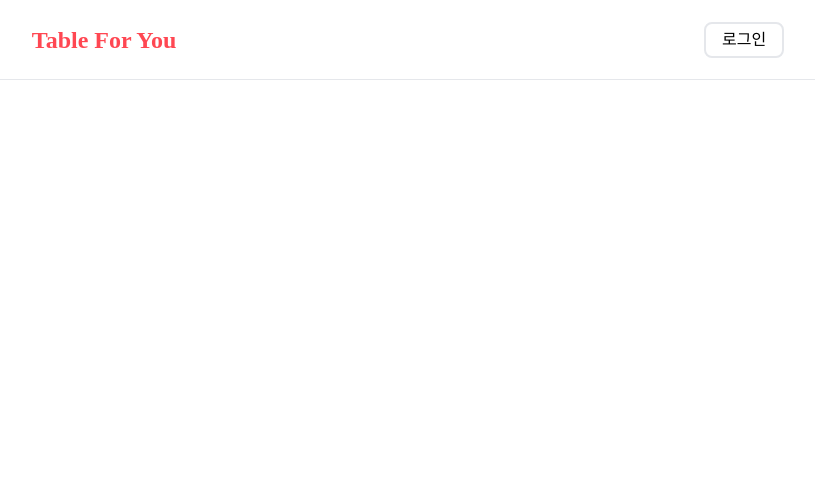
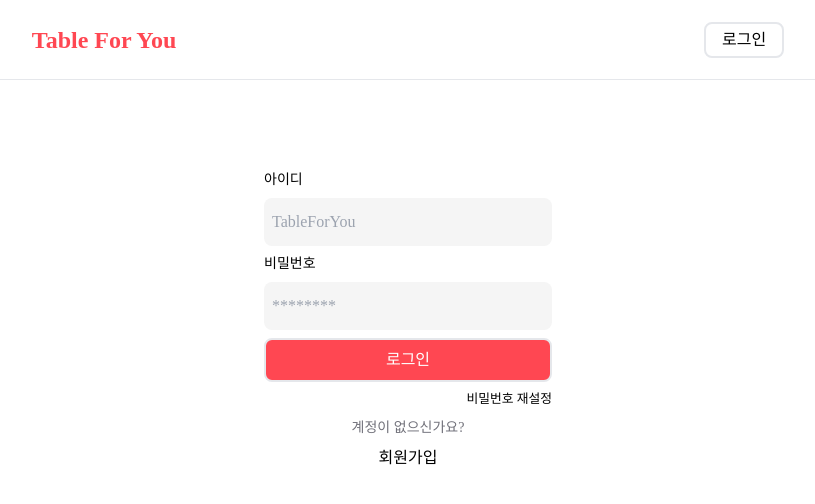
Before and after one commit to table-for-you/frontend, a React (Vite) app: page / in a window 1280 px wide. Shown: the top 504 px of the page, without its empty margins (232-1047 px from the left). Built offline with nearby package versions, Linux system fonts and the light colour scheme; a web font is replaced by a local one.

Commit message:
add - 로그인 페이지 1차

```diff
--- a/package.json
+++ b/package.json
@@ -13,6 +13,7 @@
     "lodash": "^4.17.21",
     "react": "^18.2.0",
     "react-dom": "^18.2.0",
+    "react-hook-form": "^7.52.1",
     "react-router-dom": "^6.24.1"
   },
   "devDependencies": {
--- a/src/App.jsx
+++ b/src/App.jsx
@@ -1,11 +1,12 @@
 import Header from "./components/Header"
+import Login from "./pages/Login"
 import { BrowserRouter, Routes, Route } from 'react-router-dom'
 
 function App() {
 
   return (
     <>
-      <Header/>
+      <Login />
     </>
   )
 }
--- a/src/constants/style.js
+++ b/src/constants/style.js
@@ -1,2 +1,2 @@
-export const tomatoBtn = "";
+export const tomatoBtn = "border-2 rounded-lg py-2 text-white bg-tomato-color hover:bg-tomato-color-hover active:bg-tomato-color-active";
 export const btn = "border-2 rounded-lg px-4 py-1 hover:bg-gray-100 active:bg-gray-200 cursor-pointer";
--- a/src/index.css
+++ b/src/index.css
@@ -7,8 +7,8 @@
 
 :root {
     --tomato-color: #FF4752;
-    --tomato-color-hover: #E03D47;
-    --tomato-color-active: #C53641;
+    --tomato-color-hover: #fb3339; /* 덜 어두운 색상 */
+    --tomato-color-active: #f91a22; /* 덜 어두운 색상 */
 }
 
 
--- /dev/null
+++ b/src/pages/Login.jsx
@@ -0,0 +1,50 @@
+import { useForm } from "react-hook-form";
+import Header from "../components/Header";
+import { tomatoBtn } from "../constants/style"
+
+
+export default function Login() {
+    const { register, handleSubmit, formState: { isSubmitting, isSubmitted, errors } } = useForm()
+
+    return (
+        <>
+            <Header />
+            <div className="grid place-items-center h-[calc(100vh-20rem)]">
+                <form className="flex flex-col gap-2 w-1/4 px-4" onSubmit={handleSubmit((data) => alert(JSON.stringify(data)))}>
+                    <label className="text-sm cursor-pointer" htmlFor="id">아이디</label>
+                    <input
+                        className="border-1 px-2 py-3 rounded-lg bg-neutral-100 "
+                        id="id"
+                        type="text"
+                        placeholder="TableForYou"
+                        {...register("id", {
+                            required: "아이디는 필수 입력입니다."
+                        })}
+                    />
+                    {errors.id && <small className="text-red-500">{errors.id.message}</small>}
+                    <label className="text-sm cursor-pointer" htmlFor="password">비밀번호</label>
+                    <input
+                        className="border-1 px-2 py-3 rounded-lg bg-neutral-100"
+                        id="password"
+                        type="password"
+                        placeholder="********"
+                        {...register("password", {
+                            required: "비밀번호는 필수 입력입니다."
+                        })}
+                    />
+                    {errors.password && <small className="text-red-500">{errors.password.message}</small>}
+                    <button
+                        className={tomatoBtn}
+                        disabled={isSubmitting}>
+                        로그인
+                    </button>
+                    <div className="flex justify-end">
+                        <small>비밀번호 재설정</small>
+                    </div>
+                    <p className="text-sm text-zinc-500 m-auto">계정이 없으신가요?</p>
+                    <button>회원가입</button>
+                </form>
+            </div>
+        </>
+    )
+}
```
Also changed, not shown: 1 other file (tests, documents, lock files or other folders).
